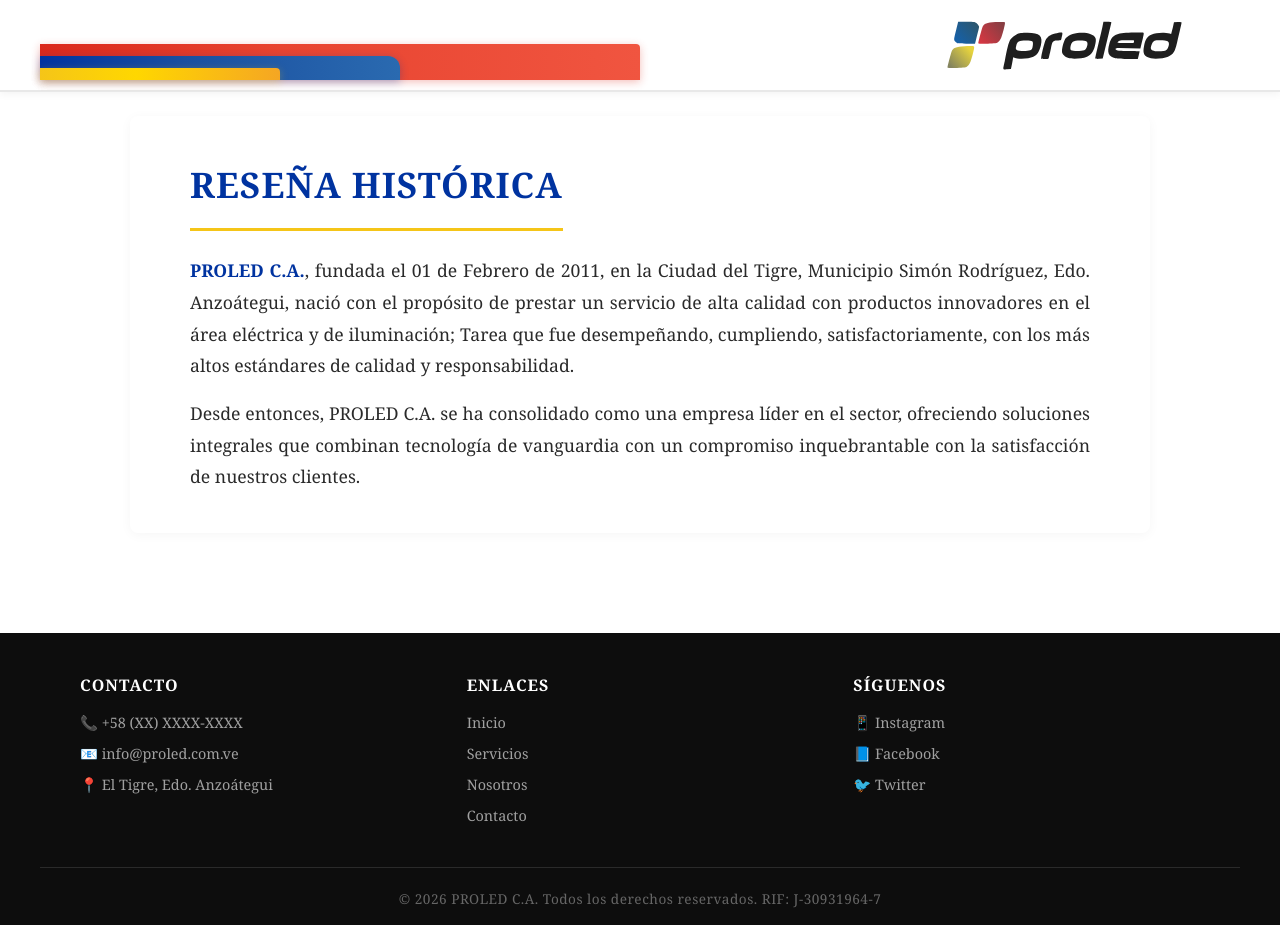
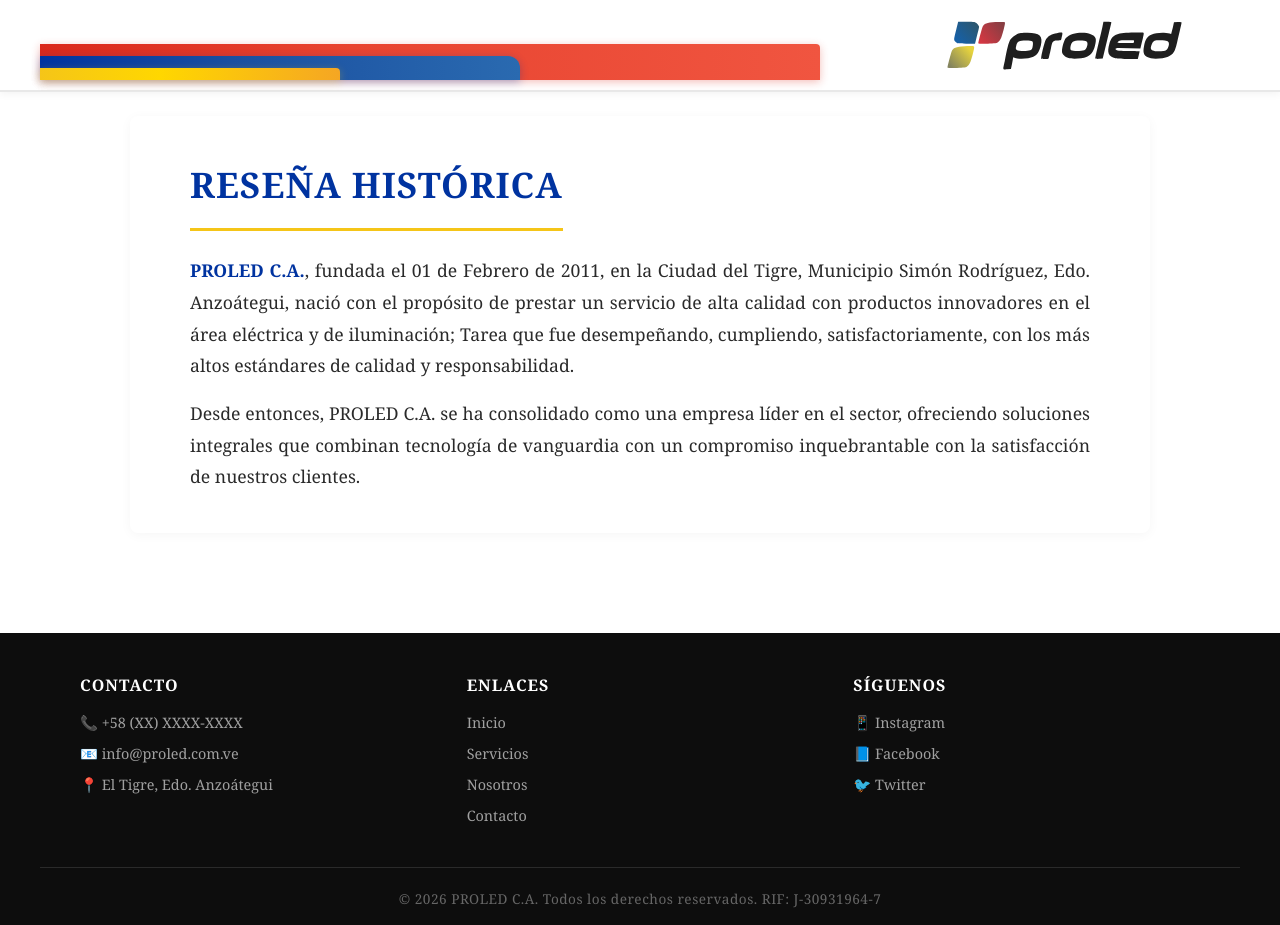
Before and after one commit to ing-nestorgomez/belorp, a Jekyll site: the page built from index.html, in a window 1280 px wide and 925 px high. Built offline with Jekyll 4.4.1, drawn with Linux system fonts in a browser that asks for light colours.

Commit message:
Adjust widths of stripe-red, stripe-blue, and stripe-yellow
Updated widths of stripe elements for better layout.

```diff
--- a/assets/css/styles.css
+++ b/assets/css/styles.css
@@ -70,7 +70,7 @@
 
 /* --- FRANJA ROJA (Fondo, más grande) --- */
 .stripe-red {
-  width: 50%;
+  width: 65%;
   height: 90%;
   background: linear-gradient(90deg, #da291c 0%, #e84430 40%, #f05540 100%);
   border-radius: 0 4px 0 0;
@@ -82,7 +82,7 @@
 
 /* --- FRANJA AZUL (Medio) --- */
 .stripe-blue {
-  width: 30%;
+  width: 40%;
   height: 60%;
   background: linear-gradient(90deg, #0033a0 0%, #1a4fa0 40%, #2a6ab0 100%);
   border-radius: 0 12px 0 0;
@@ -94,7 +94,7 @@
 
 /* --- FRANJA AMARILLA (Arriba, más pequeña) --- */
 .stripe-yellow {
-  width: 20%;
+  width: 25%;
   height: 30%;
   background: linear-gradient(90deg, #f5c518 0%, #ffd700 40%, #f5a623 100%);
   border-radius: 0 4px 0 0;
```
